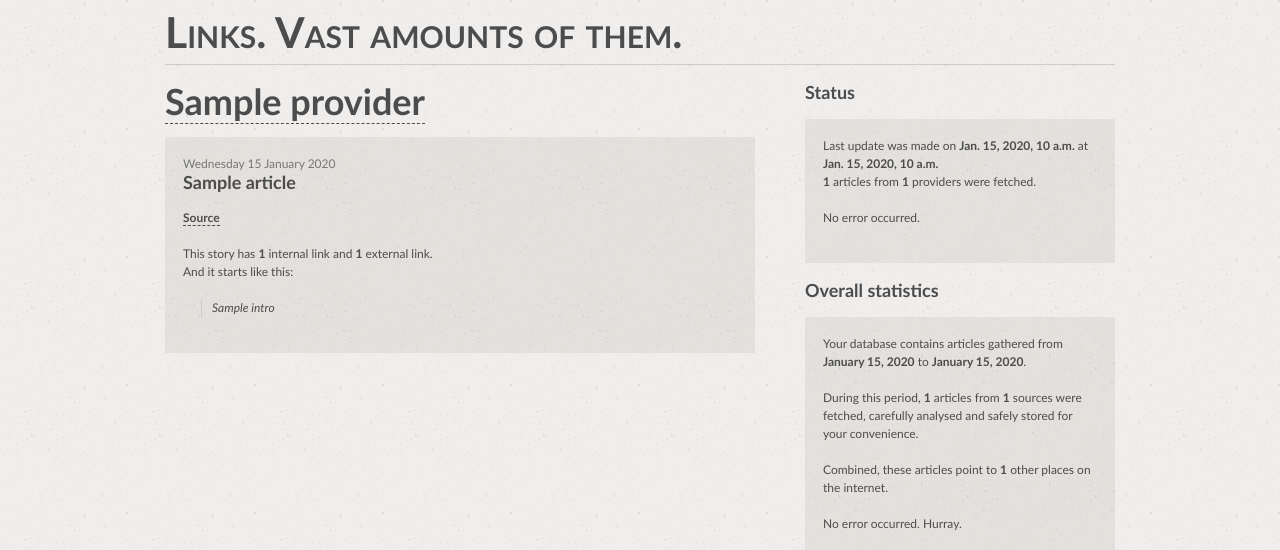
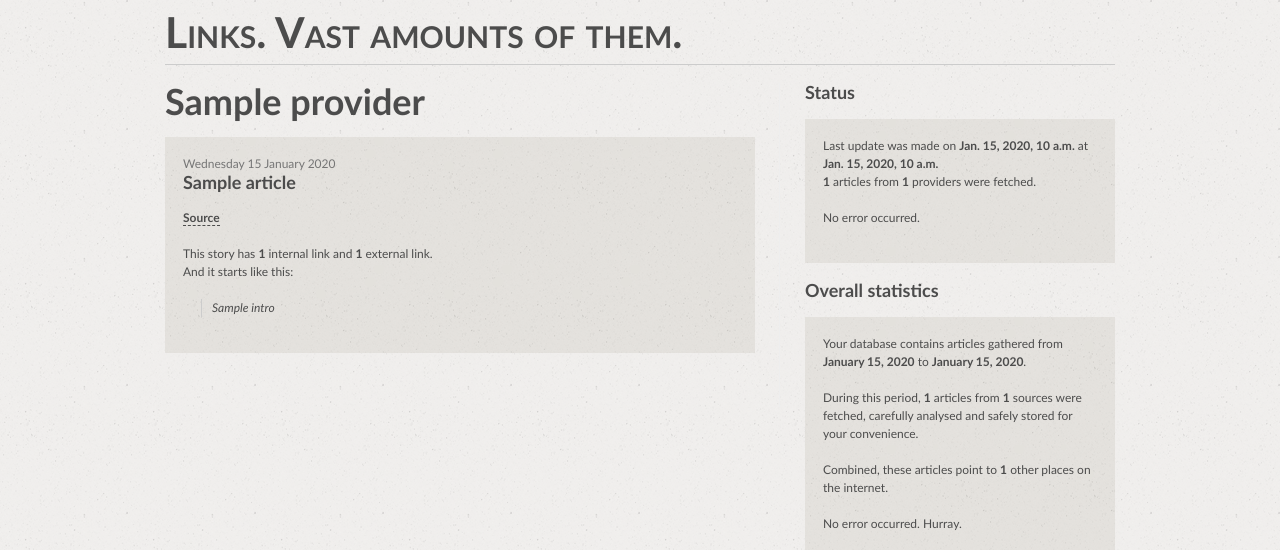
Before and after one commit to sevas/csxj_viewer_app, a Django app: template templates/summary.html in a window 1280 px wide. Shown: the top 550 px of the page. Run offline with Django 3.2, Linux system fonts and the light colour scheme; the template is opened without the code that fills it: most values are stand-ins (such as "Sample title", 1, 10 or a date in 2020).

Commit message:
don't underline links in headings

```diff
--- a/static/stylesheets/blueprint-restyled/screen.css
+++ b/static/stylesheets/blueprint-restyled/screen.css
@@ -275,3 +275,13 @@ hr.space {background:#fff;color:#fff;visibility:hidden;}
     border-bottom:none;
 
 }
+
+
+h1 a {
+    border-bottom:none;
+}
+
+/*
+h1 a:hover {
+    border-bottom:1px dashed;
+}*/
```
